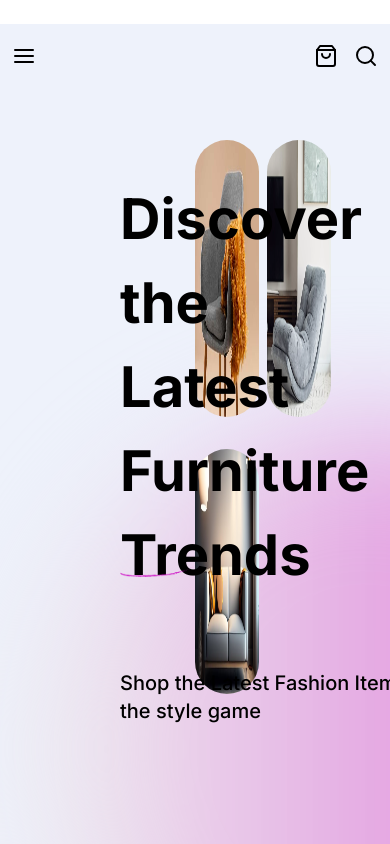
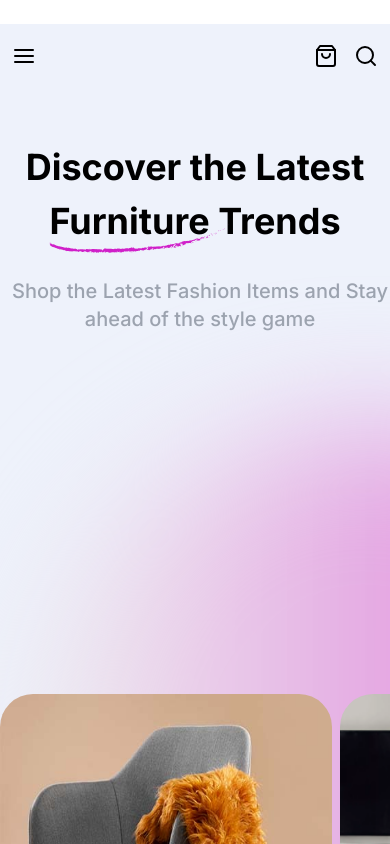
Before and after one commit to AmanAdastra/fabrica, a Next.js app: page / in a window 390 px wide. Shown: the top 844 px of the page. Built offline with nearby package versions, Linux system fonts and the light colour scheme.

Commit message:
First Box of HeroSlide is responsive

```diff
--- a/src/components/home/HeroSlide.tsx
+++ b/src/components/home/HeroSlide.tsx
@@ -5,23 +5,27 @@ export const interFont = Inter({ subsets: ["latin"] })
 
 const HeroSlide = () => {
     return (
-        <div className={'flex  h-[554px] w-full px-[120px] relative z-10'}>
-            <div className='h-full w-1/2 relative  '>
-                <div className='mt-[37px] h-[480px] '>
-                    <p className='text-[56px] font-bold'>
+        <div className={'flex flex-wrap h-[554px] w-full lg:px-[120px] relative z-10'}>
+            <div className='h-full w-full md:w-1/2   '>
+                <div className=' lg:mt-[37px] h-[480px] text-[36px] md:text-[40px] text-center md:text-start lg:text-[56px] font-bold w-full '>
+                    <p className=' '>
                         Discover the Latest
                     </p>
-                    <p className='text-[56px] font-bold'>
+                    <p className=''>
                         Furniture Trends
                     </p>
-                    <img src='/Brush.png' className='relative -top-8' />
-                    <p className={'mt-[60px] text-xl font-medium w-[480px] ' + interFont.className}>
-                        Shop the Latest Fashion Items and Stay ahead of the style game
-                    </p>
+                    <div className='flex justify-center md:justify-start w-full'>
+                        <img src='/Brush.png' className='relative -left-[3.5rem] md:left-0  md:-top-8 -top-6  ' />
+                    </div>
+                    <div className='text-gray-400 '>
+                        <p className={'md:mt-[20px] mx-auto md:mx-0 text-xl font-medium w-[400px] md:w-[480px] text-justify' + interFont.className}>
+                            Shop the Latest Fashion Items and Stay ahead of the style game
+                        </p>
+                    </div>
                 </div>
 
             </div>
-            <div className='h-full w-1/2'>
+            <div className='h-full w-full md:w-1/2'>
                 <div className='w-[85%] h-full'>
                     <div className='flex justify-around h-1/2 gap-2'>
                         <img src='/chair.jpg' className='rounded-[33px] h-full ' />
```
